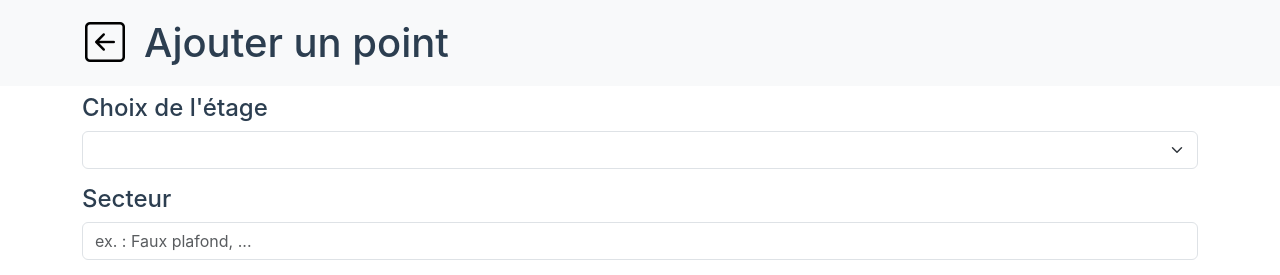
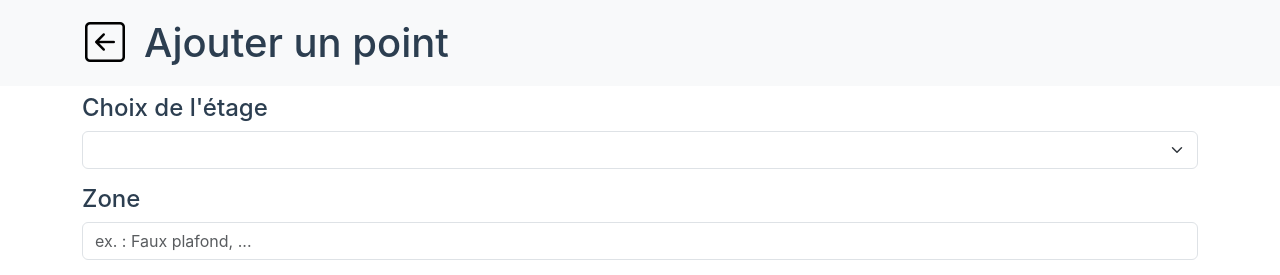
Before and after one commit to 24eme/OpenCarto, a Vue app: page /addInfoPoint in a window 1280 px wide. Shown: the top 275 px of the page. Built offline with nearby package versions, Linux system fonts and the light colour scheme.

Commit message:
Secteur en zone

```diff
--- a/src/components/TableInfoPoint.vue
+++ b/src/components/TableInfoPoint.vue
@@ -47,8 +47,8 @@ function formatDate(datestring) {
                                 <td>{{ etageid2label(point.etage) }}</td>
                             </tr>
                             <tr>
-                                <td>Secteur</td>
-                                <td>{{ point.secteur }}</td>
+                                <td>Zone</td>
+                                <td>{{ point.zone }}</td>
                             </tr>
                             <tr>
                                 <td>Type de piège</td>
--- a/src/store/pointData.js
+++ b/src/store/pointData.js
@@ -2,7 +2,7 @@ import { reactive } from 'vue'
 
 export const pointData = reactive({
   etage: null,
-  secteur: '',
+  zone: "",
   typePiege: '1',
   idPiege: '0',
   photo: null,
@@ -11,7 +11,7 @@ export const pointData = reactive({
 
 export function reinitialiserPointData() {
   pointData.etage = null
-  pointData.secteur = ''
+  pointData.zone = "";
   pointData.typePiege = '1'
   pointData.idPiege = '0'
   pointData.photo = null
--- a/src/store/points.js
+++ b/src/store/points.js
@@ -41,6 +41,5 @@ export function toLeafletMarker(point) {
           className: "leaflet-marker-poste",
           html: `<div>${point.idPiege}</div>`,
       }),
-  })
-  .bindPopup(`<strong>${point.secteur}</strong>`)
+  }).bindPopup(`<strong>${point.zone}</strong>`);
 }
--- a/src/views/AddInfoPointView.vue
+++ b/src/views/AddInfoPointView.vue
@@ -39,14 +39,14 @@ if (!pointData.idPiege || pointData.idPiege === "0") {
             </div>
 
             <div class="my-2">
-                <label for="secteurText" class="h4 form-label">Secteur</label>
+                <label for="zoneText" class="h4 form-label">Zone</label>
 
                 <input
-                    id="secteurText"
+                    id="zoneText"
                     class="form-control"
                     type="text"
                     placeholder="ex. : Faux plafond, ..."
-                    v-model="pointData.secteur"
+                    v-model="pointData.zone"
                 />
             </div>
 
```
